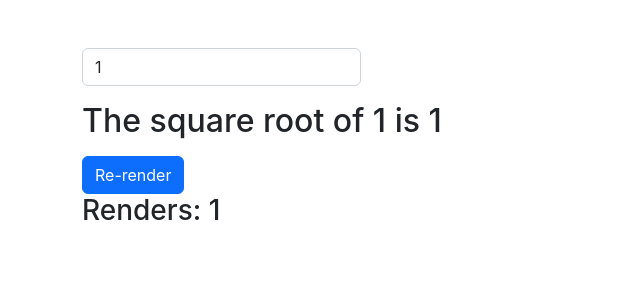
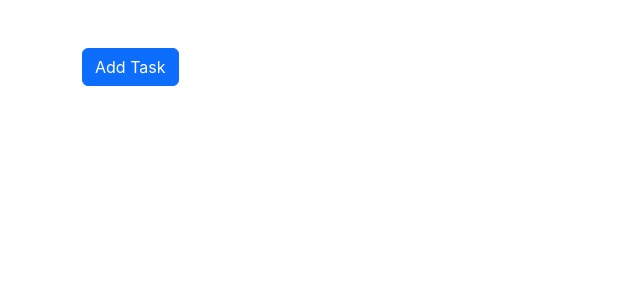
Before and after one commit to ahmed-razic/advanced-hooks, a React (Create React App) app: page / in a window 1280 px wide. Shown: the top 300 px of the page, without its empty margins (0-640 px from the left). Built offline with nearby package versions, Linux system fonts and the light colour scheme.

Commit message:
useCallback

```diff
--- a/src/App.js
+++ b/src/App.js
@@ -1,9 +1,9 @@
-import UseMemoExample from './comp/UseMemoExample'
+import UseCallbackExample from './comp/UseCallbackExample'
 
 function App() {
   return (
     <div className='container mt-5'>
-      <UseMemoExample />
+      <UseCallbackExample />
     </div>
   )
 }
--- /dev/null
+++ b/src/comp/UseCallbackExample.jsx
@@ -0,0 +1,31 @@
+import React, { useState, useCallback } from 'react'
+
+function UseCallbackExample() {
+  const [tasks, setTasks] = useState([])
+
+  const addTask = useCallback(() => {
+    setTasks((prevState) => [...prevState, 'Some Task'])
+  }, [setTasks])
+
+  return (
+    <div>
+      <Button addTask={addTask} />
+      {tasks.map((task, index) => (
+        <p key={index}>{task}</p>
+      ))}
+    </div>
+  )
+}
+
+const Button = React.memo(({ addTask }) => {
+  console.log('Button rendered')
+  return (
+    <div>
+      <button className='btn btn-primary' onClick={addTask}>
+        Add Task
+      </button>
+    </div>
+  )
+})
+
+export default UseCallbackExample
```
